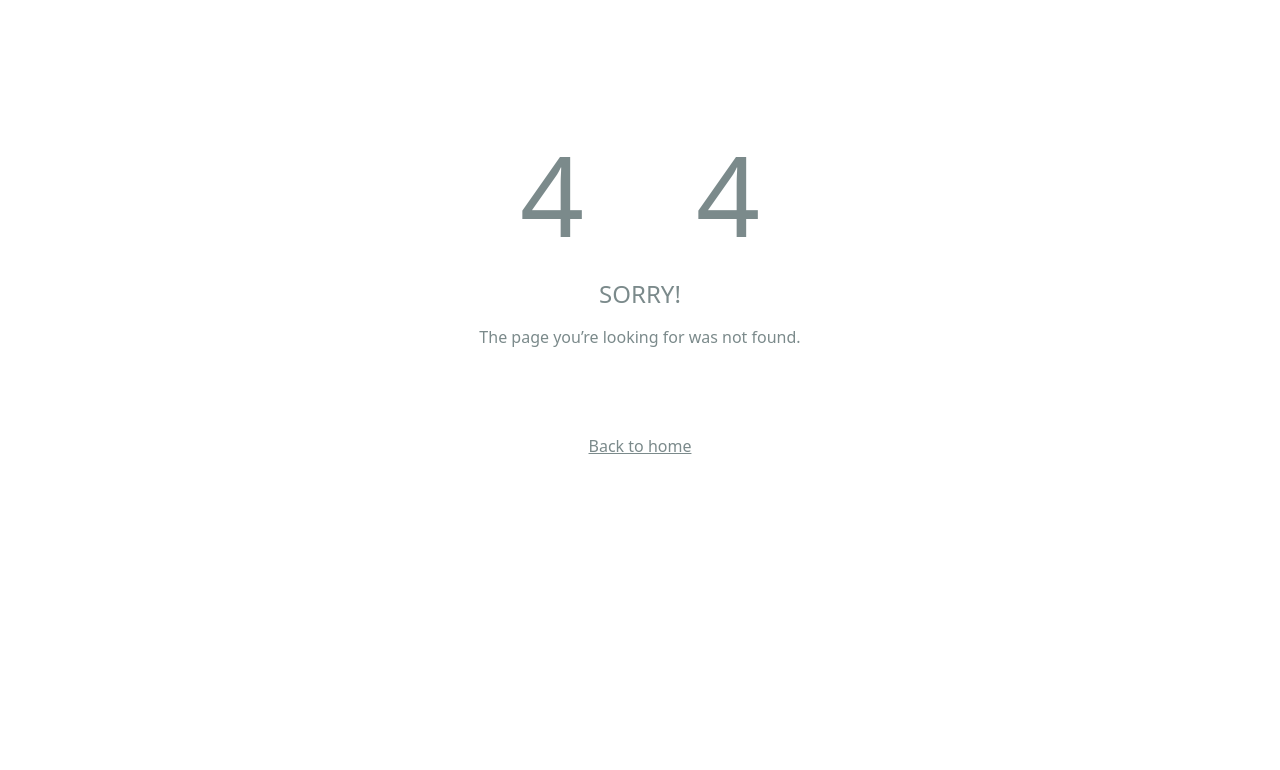
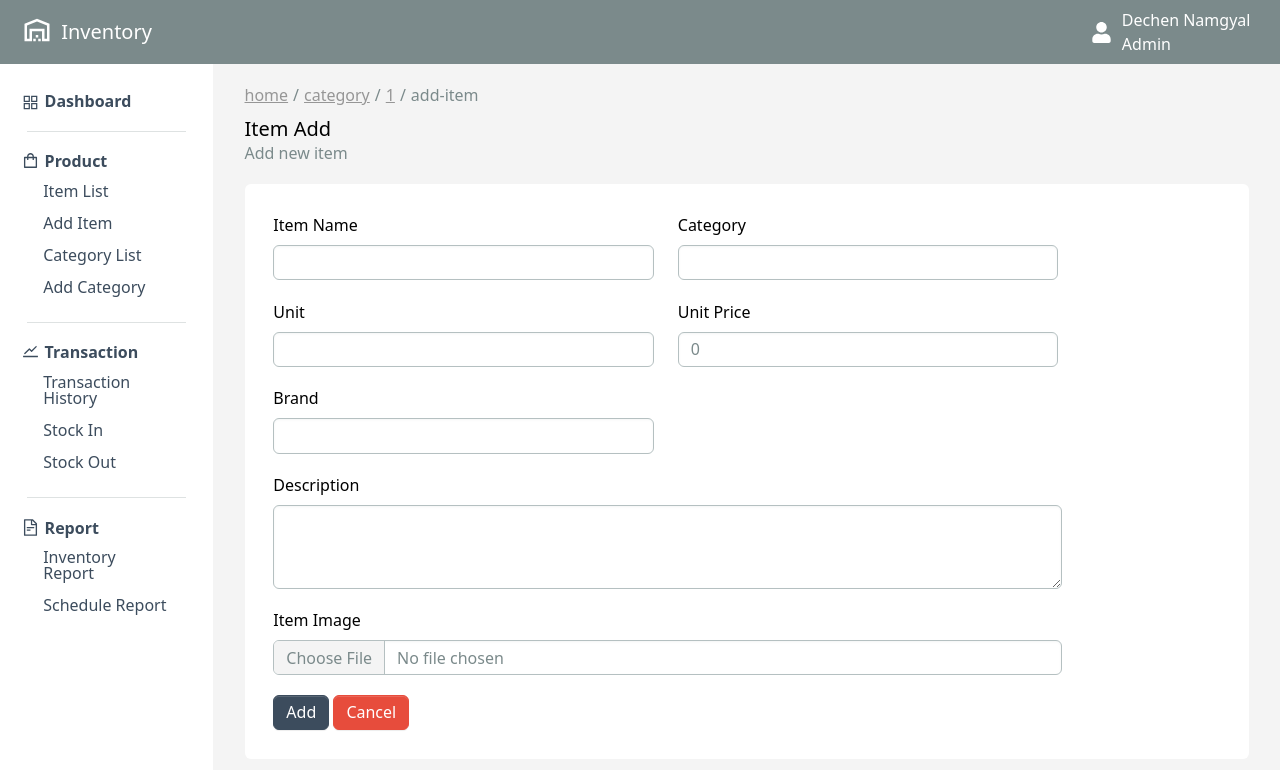
Before and after one commit to dnamgyal00/NewEdge-Inventory, a React (Vite) app in the folder frontend/: page /home/category/1/add-item in a window 1280 px wide. Before the commit this address led to /error. Shown: the top 770 px of the page. Built offline with nearby package versions, Linux system fonts and the light colour scheme; no server answers; some icons are missing.

Commit message:
breadcrunbs

```diff
--- a/frontend/src/App.jsx
+++ b/frontend/src/App.jsx
@@ -20,23 +20,15 @@ const App = () => {
       <Container fluid>
         <Row className="wh-100">
           {/* Sidebar */}
-          <Col
-            md={2}
-            // className={
-            //   toggle
-            //     ? "d-none bg-white p-md-1 d-md-flex w-auto"
-            //     : "d-flex bg-white p-md-1 justify-content-right w-auto"
-            // }
-          >
+          <Col md={2} sm={3} className="d-flex bg-white p-md-1">
             <Sidebar />
           </Col>
 
           {/* Main Content */}
           <Col
             md={10}
-            className={`main-content-container d-flex flex-column justify-content-between ${
-              toggle ? "ml-0" : "ml-md-2 "
-            }`}
+            sm={9}
+            className={`main-content-container d-flex flex-column justify-content-between`}
           >
             <div>
               <main className="pt-2 pb-4 px-0 px-md-3 main-content">
--- a/frontend/src/components/Breadcrumbs.jsx
+++ b/frontend/src/components/Breadcrumbs.jsx
@@ -14,12 +14,14 @@ export default function Breadcrumbs() {
       // Check if it's the last crumb
       const isLastCrumb = index === array.length - 1;
 
+      const decodedCrumb = decodeURIComponent(crumb);
+
       return (
-        <div className="crumb" key={crumb}>
+        <div className="crumb" key={decodedCrumb}>
           {isLastCrumb ? (
-            <span>{crumb}</span>
+            <span>{decodedCrumb}</span>
           ) : (
-            <Link to={currentLink}>{crumb}</Link>
+            <Link to={currentLink}>{decodedCrumb}</Link>
           )}
         </div>
       );
--- a/frontend/src/components/Header.jsx
+++ b/frontend/src/components/Header.jsx
@@ -22,7 +22,7 @@ const Header = () => {
           <div className="d-flex align-items-center me-4">
             <FaBars className="text-white" />
           </div> */}
-          <LinkContainer to="/">
+          <LinkContainer to="/home">
             <Navbar.Brand className="d-flex align-items-center">
               <MdOutlineWarehouse className="me-2 mb-1" size={30} />
               <div className="d-none d-md-block">Inventory</div>
--- a/frontend/src/components/Sidebar.jsx
+++ b/frontend/src/components/Sidebar.jsx
@@ -46,7 +46,7 @@ const Sidebar = () => {
           </Nav.Item>
 
           <Nav.Item>
-            <LinkContainer to="/category">
+            <LinkContainer to="/home/category">
               <Nav.Link className="ml-3 ">Category List</Nav.Link>
             </LinkContainer>
           </Nav.Item>
--- a/frontend/src/main.jsx
+++ b/frontend/src/main.jsx
@@ -28,27 +28,44 @@ import ScheduleReport from "./screens/ScheduleReport.jsx";
 import ItemDetailsScreen from "./screens/ItemDetailsScreen.jsx";
 import CategoryDetailsScreen from "./screens/CategoryDetailsScreen.jsx";
 import Error from "./Error404.jsx";
+import CategoryAddItemScreen from "./screens/CategoryAddItemScreen.jsx";
 
 const router = createBrowserRouter(
   createRoutesFromElements(
     <>
       <Route path="/" element={<App />}>
+        <Route index={true} path="/" element={<HomeScreen />} />
         <Route index={true} path="/home" element={<HomeScreen />} />
         <Route index={true} path="/profile" element={<ProfileScreen />} />
 
         {/* Item routes */}
         <Route index={true} path="/home/item" element={<ItemScreen />} />
-        <Route index={true} path="/home/item/:name" element={<ItemDetailsScreen />} />
-        <Route index={true} path="/home/item/add-item" element={<AddItemScreen />} />
-
-
-
-
-        <Route index={true} path="/category" element={<CategoryScreen />} />
         <Route
           index={true}
-          path="/category/category-details/:id"
+          path="/home/item/:name"
+          element={<ItemDetailsScreen />}
+        />
+        <Route
+          index={true}
+          path="/home/item/add-item"
+          element={<AddItemScreen />}
+        />
+
+        {/* category routes */}
+        <Route
+          index={true}
+          path="/home/category"
+          element={<CategoryScreen />}
+        />
+        <Route
+          index={true}
+          path="home/category/:name"
           element={<CategoryDetailsScreen />}
+        />
+        <Route
+          index={true}
+          path="home/category/:name/add-item"
+          element={<CategoryAddItemScreen />}
         />
 
         <Route
--- /dev/null
+++ b/frontend/src/screens/CategoryAddItemScreen.jsx
@@ -0,0 +1,212 @@
+import Form from "react-bootstrap/Form";
+import { Row, Col, Button } from "react-bootstrap";
+import { useGetCategoryDetailsQuery } from "../slices/categoriesApiSlice";
+import { useCreateItemMutation } from "../slices/itemsApiSlice";
+import { toast } from "react-toastify";
+import { useLocation, useNavigate, useParams } from "react-router-dom";
+import Loader from "../components/Loader";
+import Message from "../components/Message";
+import { useState } from "react";
+
+function CategoryAddItemScreen() {
+  const [createItem, { isLoading: isItemLoading, isError, error }] =
+    useCreateItemMutation();
+
+  // const { name } = useParams();
+  const location = useLocation();
+  const searchParams = new URLSearchParams(location.search);
+  const categoryId = searchParams.get("id");
+
+  const { data: { data: category } = {}, isLoading } =
+    useGetCategoryDetailsQuery({ categoryId, currentPage: 1 });
+
+  const navigate = useNavigate();
+  const [formData, setFormData] = useState({
+    name: "",
+    category_id: categoryId,
+    unit: "",
+    unit_price: 0,
+    brand: "",
+    description: "",
+  });
+  const [imageData, setImageData] = useState(null);
+
+  // console.log(imageData)
+
+  const handleSubmit = async (e) => {
+
+    e.preventDefault();
+
+    try {
+      const result = await createItem(formData).unwrap();
+      console.log(result);
+      toast.success("Item added successfully");
+      // navigate("/home/item");
+
+      setFormData({
+        name: "",
+        category_id: categoryId,
+        unit: "",
+        unit_price: 0,
+        brand: "",
+        description: "",
+      });
+    } catch (error) {
+      console.error("Error creating item:", error);
+    }
+  };
+
+
+  const handleFileUpload = (e) => {
+    const file = e.target.files[0];
+    setImageData(file);
+  };
+
+  const handleInputChange = (e) => {
+    const { name, value } = e.target;
+    setFormData((prevData) => ({
+      ...prevData,
+      [name]: name === "unit_price" ? parseInt(value, 10) : value,
+    }));
+  };
+  console.log(formData);
+  console.log(ImageData);
+
+  return (
+    <div className="col-sm-12 col-xl-6 w-100">
+      <h5 className="mb-0 text-black">Item Add</h5>
+      <p className="mb-3">Add new item</p>
+
+      {isItemLoading ? (
+        <Loader />
+      ) : isError ? (
+        <Message variant="danger">
+          {error?.code?.message || error.error}
+        </Message>
+      ) : (
+        <></>
+      )}
+      <div className="bg-white rounded p-4 ">
+        <Form onSubmit={handleSubmit}>
+          <Row className="mb-3 text-black">
+            <Col sm={6} md={5}>
+              <Form.Group controlId="formGridItemName">
+                <Form.Label>Item Name</Form.Label>
+                <Form.Control
+                  type="text"
+                  name="name"
+                  value={formData.name}
+                  onChange={handleInputChange}
+                  className="py-1"
+                />
+              </Form.Group>
+            </Col>
+            <Col sm={6} md={5}>
+              <Form.Group controlId="formGridChooseCategory">
+                <Form.Label>Category</Form.Label>
+                <Form.Control
+                  type="text"
+                  readOnly
+                  value={category?.name}
+                  className="py-1"
+                />
+              </Form.Group>
+            </Col>
+          </Row>
+          <Row className="mb-3 text-black">
+            <Form.Group
+              as={Col}
+              controlId="formGridUnit"
+              className=" col-xs-6 col-md-5"
+            >
+              <Form.Label>Unit</Form.Label>
+              <Form.Control
+                type="text"
+                name="unit"
+                value={formData.unit}
+                onChange={handleInputChange}
+                className="py-1"
+              />
+            </Form.Group>
+
+            <Form.Group
+              as={Col}
+              controlId="formGridUnitPrice"
+              className=" col-xs-6 col-md-5"
+            >
+              <Form.Label>Unit Price</Form.Label>
+              <Form.Control
+                type="number"
+                name="unit_price"
+                value={formData.unit_price}
+                onChange={handleInputChange}
+                className="py-1"
+              />
+            </Form.Group>
+          </Row>
+          <Row>
+            <Col sm={6} md={5}>
+              <Form.Group
+                className="mb-3 text-black "
+                controlId="formGridBrand"
+              >
+                <Form.Label>Brand</Form.Label>
+                <Form.Control
+                  type="text"
+                  name="brand"
+                  value={formData.brand}
+                  onChange={handleInputChange}
+                  className="py-1"
+                />
+              </Form.Group>
+            </Col>
+          </Row>
+          <Form.Group
+            className="mb-3 text-black col-md-10"
+            controlId="formGridDescription"
+          >
+            <Form.Label>Description</Form.Label>
+            <Form.Control
+              as="textarea"
+              rows={3}
+              name="description"
+              value={formData.description}
+              onChange={handleInputChange}
+              className="py-1"
+            />
+          </Form.Group>
+          <Form.Group
+            className="mb-3 text-black col-md-10"
+            controlId="formGridFile"
+          >
+            <Form.Label>Item Image</Form.Label>
+            <Form.Control
+              type="file"
+              name="image"
+              onChange={handleFileUpload}
+              className="py-1"
+            />
+          </Form.Group>
+          <Button
+            variant="primary"
+            type="submit"
+            className="py-1"
+            disabled={isItemLoading}
+          >
+            Add
+          </Button>{" "}
+          <Button
+            variant="danger"
+            type="button"
+            className="text-white py-1"
+            disabled={isItemLoading}
+          >
+            Cancel
+          </Button>
+        </Form>
+      </div>
+    </div>
+  );
+}
+
+export default CategoryAddItemScreen;
--- a/frontend/src/screens/CategoryDetailsScreen.jsx
+++ b/frontend/src/screens/CategoryDetailsScreen.jsx
@@ -1,4 +1,4 @@
-import { useParams } from "react-router-dom";
+import { useLocation, useParams } from "react-router-dom";
 import { useGetCategoryDetailsQuery } from "../slices/categoriesApiSlice";
 import Loader from "../components/Loader";
 import Message from "../components/Message";
@@ -19,7 +19,10 @@ import { useState } from "react";
 import { Pagination } from "react-bootstrap";
 
 const CategoryDetailsScreen = () => {
-  const { id: categoryId } = useParams();
+  const { name, id } = useParams();
+  const location = useLocation();
+  const searchParams = new URLSearchParams(location.search);
+  const categoryId = searchParams.get('id');
 
   //item Pagenation
   const [currentPage, setCurrentPage] = useState(1);
@@ -107,7 +110,7 @@ const CategoryDetailsScreen = () => {
               <div className="d-flex align-items-center justify-content-between mb-4">
                 <h6 className="mb-0">Category Items</h6>
                 <div className="d-flex justify-content-between align-items-center">
-                  <LinkContainer to="/admin/add-item">
+                  <LinkContainer to={{ pathname: `/home/category/${name}/add-item`, search: `?id=${category.id}` }}>
                     <Button variant="primary" size="sm" className="px-4 py-1">
                       {" "}
                       <FaPlus className="me-2 mb-1" />
--- a/frontend/src/screens/CategoryScreen.jsx
+++ b/frontend/src/screens/CategoryScreen.jsx
@@ -132,7 +132,7 @@ const CategoryScreen = () => {
                               />
                             )}
                   </td>
-                  <LinkContainer to={`/category/category-details/ ${category.id}`}>
+                  <LinkContainer to={{ pathname: `/home/category/${category.name}`, search: `?id=${category.id}` }}>
                     <td>{category.name}</td>
                   </LinkContainer>
 
--- a/frontend/src/slices/itemsApiSlice.js
+++ b/frontend/src/slices/itemsApiSlice.js
@@ -19,13 +19,11 @@ export const itemsApiSlice = apiSlice.injectEndpoints({
       keepUnusedDataFor: 5,
     }),
     createItem: builder.mutation({
-      query: (data) => ({
+      query: (data ) => ({
         url: ITEM_URL,
         method: "POST",
         body: data,
-        // headers: {
-        //   "Content-Type": "multipart/form-data",
-        // },
+
       }),
       invalidatesTags: ["Item"],
     }),
```
